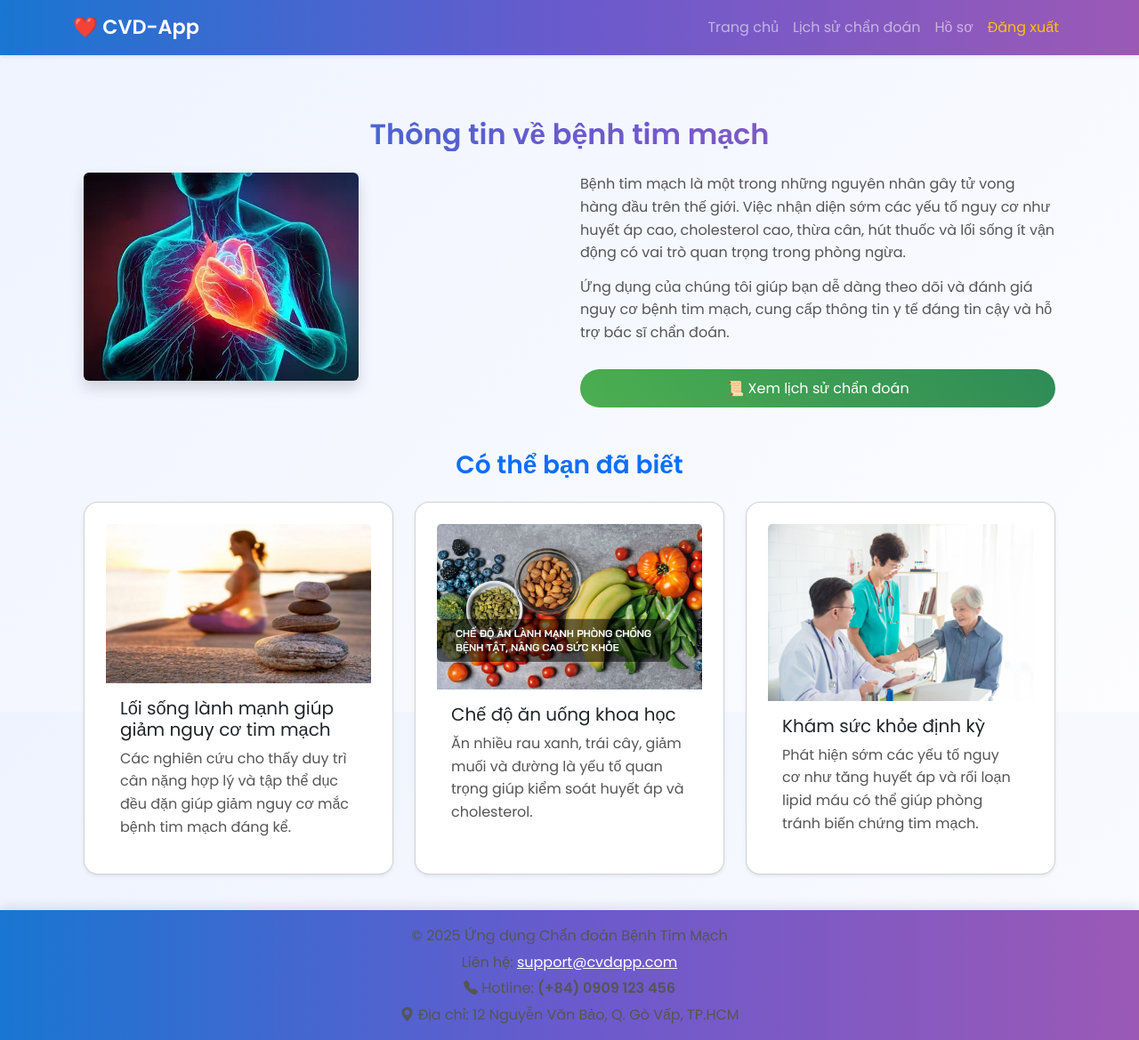
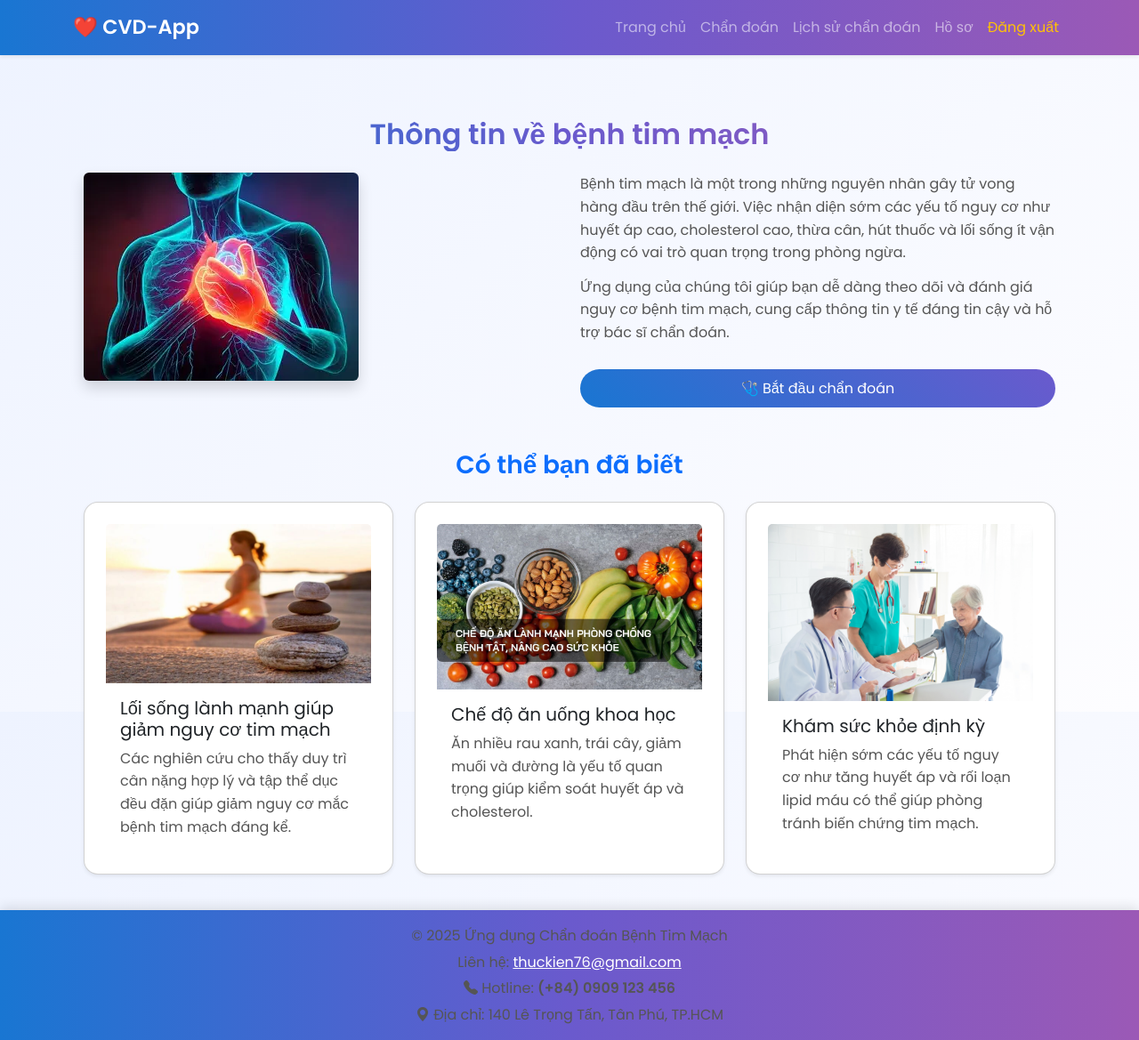
Before and after one commit to thuckien1106/cardio_app, a Flask app: page /home in a window 1280 px wide. Shown: the whole page at 89% size. Run offline with Flask 3, Linux system fonts and the light colour scheme; the visitor is signed in with stand-in values (Sample User, id 1).

Commit message:
Fix login bug

```diff
--- a/app.py
+++ b/app.py
@@ -6,7 +6,9 @@ from werkzeug.utils import secure_filename
 app = Flask(__name__)
 app.secret_key = "secret-key-demo"
 
+# ---------------------------------
 # Thư mục upload
+# ---------------------------------
 UPLOAD_FOLDER = 'uploads'
 os.makedirs(UPLOAD_FOLDER, exist_ok=True)
 app.config['UPLOAD_FOLDER'] = UPLOAD_FOLDER
@@ -25,11 +27,11 @@ def login():
         if user == 'doctor' and pw == '123':
             session['user'] = user
             session['role'] = 'doctor'
-            return redirect(url_for('home'))           # ➡️ Vào trang Home
+            return redirect(url_for('home'))         # Đăng nhập → Trang chủ
         elif user == 'patient' and pw == '123':
             session['user'] = user
             session['role'] = 'patient'
-            return redirect(url_for('home'))           # ➡️ Vào trang Home
+            return redirect(url_for('home'))
         else:
             return render_template('login.html', error="Sai tài khoản hoặc mật khẩu")
 
@@ -47,22 +49,17 @@ def home():
 
 
 # =====================================
-# Trang chẩn đoán (chỉ cho bác sĩ)
+# Trang chẩn đoán (cho cả bác sĩ và bệnh nhân)
 # =====================================
 @app.route('/diagnose', methods=['GET', 'POST'])
 def diagnose():
     if 'user' not in session:
         return redirect(url_for('login'))
 
-    # Ngăn bệnh nhân vào trang chẩn đoán
-    if session.get('role') == 'patient':
-        flash("Bạn không có quyền truy cập trang này.")
-        return redirect(url_for('history'))
-
     result = None
     file_result = None
 
-    # ----- Xử lý nhập form -----
+    # ===== Xử lý nhập form =====
     if request.method == 'POST' and 'predict_form' in request.form:
         age = int(request.form.get('age'))
         gender = request.form.get('gender')
@@ -70,7 +67,7 @@ def diagnose():
         height = float(request.form.get('height'))
         systolic = float(request.form.get('systolic'))
         diastolic = float(request.form.get('diastolic'))
-        chol = request.form.get('cholesterol')     # mức độ
+        chol = request.form.get('cholesterol')      # mức độ
         glucose = request.form.get('glucose')      # mức độ
         smoking = request.form.get('smoking')
         alcohol = request.form.get('alcohol')
@@ -79,20 +76,20 @@ def diagnose():
         # Tính BMI
         bmi = round(weight / ((height / 100) ** 2), 2)
 
-        # ----- Logic dự đoán demo -----
+        # ===== Logic dự đoán demo =====
         risk_score = 0
 
         # Huyết áp
         if systolic > 140 or diastolic > 90:
             risk_score += 1
 
-        # Cholesterol (3 mức)
+        # Cholesterol
         if chol == 'above_normal':
             risk_score += 1
         elif chol == 'high':
             risk_score += 2
 
-        # Đường huyết (3 mức)
+        # Đường huyết
         if glucose == 'above_normal':
             risk_score += 1
         elif glucose == 'high':
@@ -108,9 +105,10 @@ def diagnose():
         if alcohol == 'yes':
             risk_score += 1
 
+        # Kết quả
         result = f"Nguy cơ cao (BMI: {bmi})" if risk_score >= 3 else f"Nguy cơ thấp (BMI: {bmi})"
 
-    # ----- Xử lý upload file -----
+    # ===== Xử lý upload file =====
     if request.method == 'POST' and 'data_file' in request.files:
         file = request.files['data_file']
         if file.filename != '':
@@ -138,12 +136,12 @@ def diagnose():
 def history():
     if 'user' not in session:
         return redirect(url_for('login'))
-    # Ở đây có thể load lịch sử từ DB theo session['user']
+    # Có thể thêm logic load lịch sử từ DB theo session['user']
     return render_template('history.html')
 
 
 # =====================================
-# Trang bệnh án (chỉ bác sĩ)
+# Trang bệnh án (chỉ cho bác sĩ)
 # =====================================
 @app.route('/records')
 def records():
@@ -195,5 +193,8 @@ def logout():
     return redirect(url_for('login'))
 
 
+# =====================================
+# Main
+# =====================================
 if __name__ == '__main__':
     app.run(debug=True)
--- a/templates/base.html
+++ b/templates/base.html
@@ -11,6 +11,8 @@
 
   <!-- Bootstrap CSS -->
   <link href="https://cdn.jsdelivr.net/npm/bootstrap@5.3.3/dist/css/bootstrap.min.css" rel="stylesheet">
+
+  <!-- Bootstrap Icons -->
   <link rel="stylesheet" href="https://cdn.jsdelivr.net/npm/bootstrap-icons@1.11.1/font/bootstrap-icons.css">
 
   <!-- Custom CSS -->
@@ -20,9 +22,10 @@
 <body>
 
   {% if session.get('user') %}
+  <!-- Navbar -->
   <nav class="navbar navbar-expand-lg navbar-dark shadow-sm fixed-top">
     <div class="container">
-      <!-- Logo / Brand -->
+      <!-- Logo -->
       <a class="navbar-brand fw-bold" href="{{ url_for('home') }}">❤️ CVD-App</a>
 
       <button class="navbar-toggler" type="button" data-bs-toggle="collapse" data-bs-target="#navbarNav">
@@ -32,25 +35,37 @@
       <div class="collapse navbar-collapse" id="navbarNav">
         <ul class="navbar-nav ms-auto">
           <!-- Trang chủ -->
-          <li class="nav-item"><a class="nav-link" href="{{ url_for('home') }}">Trang chủ</a></li>
+          <li class="nav-item">
+            <a class="nav-link" href="{{ url_for('home') }}">Trang chủ</a>
+          </li>
 
+          <!-- Chẩn đoán -->
+          <li class="nav-item">
+            <a class="nav-link" href="{{ url_for('diagnose') }}">Chẩn đoán</a>
+          </li>
+
+          <!-- Lịch sử / Bệnh án -->
           {% if session.get('role') == 'doctor' %}
-            <li class="nav-item"><a class="nav-link" href="{{ url_for('diagnose') }}">Chẩn đoán</a></li>
             <li class="nav-item"><a class="nav-link" href="{{ url_for('history') }}">Lịch sử</a></li>
             <li class="nav-item"><a class="nav-link" href="{{ url_for('records') }}">Bệnh án</a></li>
           {% else %}
             <li class="nav-item"><a class="nav-link" href="{{ url_for('history') }}">Lịch sử chẩn đoán</a></li>
           {% endif %}
 
+          <!-- Hồ sơ -->
           <li class="nav-item"><a class="nav-link" href="{{ url_for('profile') }}">Hồ sơ</a></li>
-          <li class="nav-item"><a class="nav-link text-warning" href="{{ url_for('logout') }}">Đăng xuất</a></li>
+
+          <!-- Đăng xuất -->
+          <li class="nav-item">
+            <a class="nav-link text-warning" href="{{ url_for('logout') }}">Đăng xuất</a>
+          </li>
         </ul>
       </div>
     </div>
   </nav>
   {% endif %}
 
-  <!-- Nội dung -->
+  <!-- Nội dung trang -->
   <div class="container main-content">
     {% block content %}{% endblock %}
   </div>
@@ -62,7 +77,7 @@
       <p class="mb-1">
         Liên hệ:
         <a href="mailto:support@cvdapp.com" class="text-white text-decoration-underline">
-          support@cvdapp.com
+          thuckien76@gmail.com
         </a>
       </p>
       <p class="mb-1">
@@ -71,7 +86,7 @@
       </p>
       <p class="mb-0">
         <i class="bi bi-geo-alt-fill"></i> Địa chỉ:
-        12 Nguyễn Văn Bảo, Q. Gò Vấp, TP.HCM
+        140 Lê Trọng Tấn, Tân Phú, TP.HCM
       </p>
     </div>
   </footer>
@@ -80,5 +95,4 @@
   <script src="https://cdn.jsdelivr.net/npm/bootstrap@5.3.3/dist/js/bootstrap.bundle.min.js"></script>
 
 </body>
-
 </html>
--- a/templates/home.html
+++ b/templates/home.html
@@ -22,17 +22,10 @@
         cung cấp thông tin y tế đáng tin cậy và hỗ trợ bác sĩ chẩn đoán.
       </p>
 
-      {% if session.get('role') == 'doctor' %}
-      <!-- Nếu là bác sĩ -->
+      <!-- Nút chẩn đoán cho cả hai -->
       <a href="{{ url_for('diagnose') }}" class="btn btn-primary mt-3 px-4">
         🩺 Bắt đầu chẩn đoán
       </a>
-      {% else %}
-      <!-- Nếu là bệnh nhân -->
-      <a href="{{ url_for('history') }}" class="btn btn-success mt-3 px-4">
-        📜 Xem lịch sử chẩn đoán
-      </a>
-      {% endif %}
     </div>
   </div>
 
```
